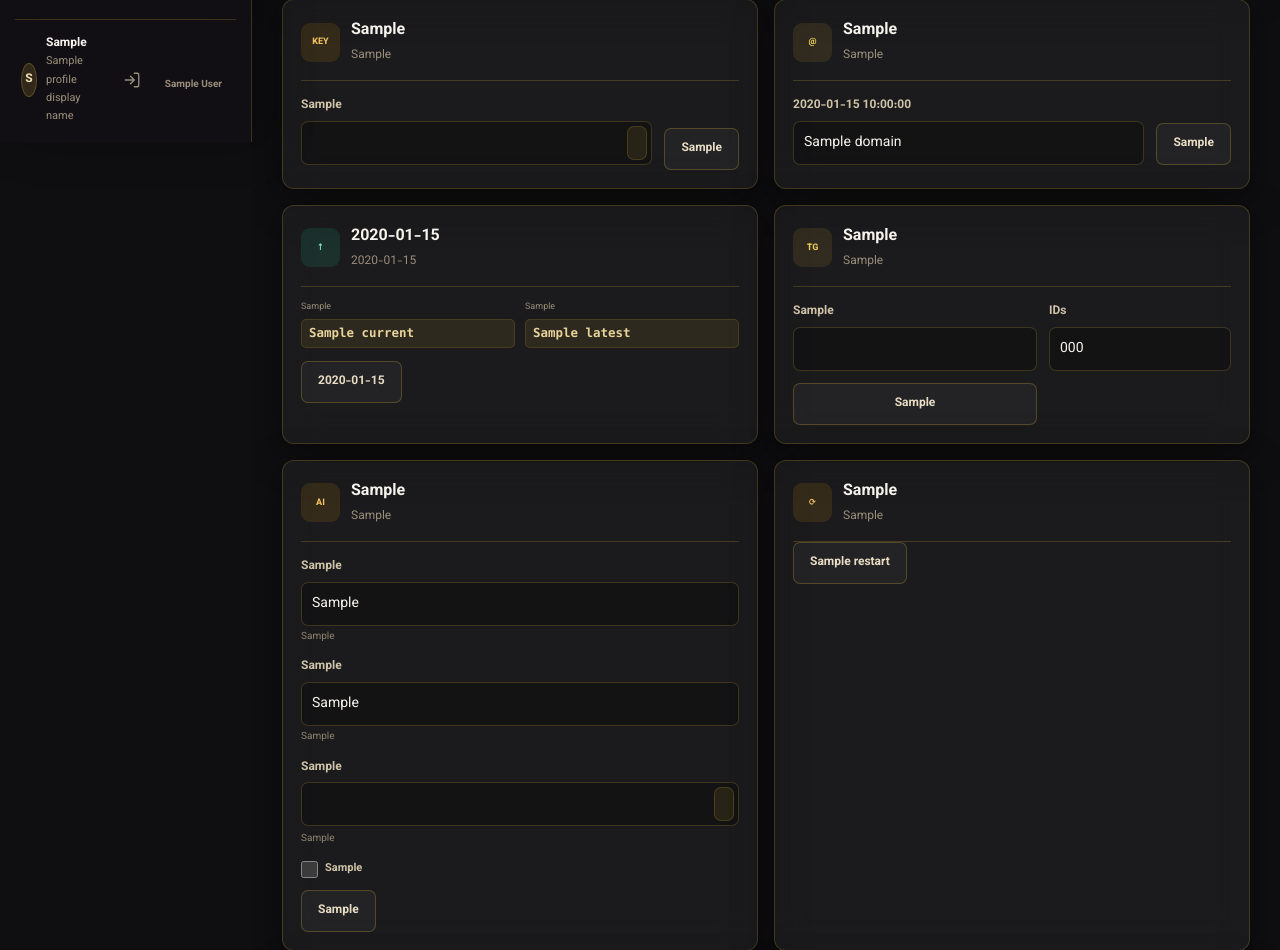
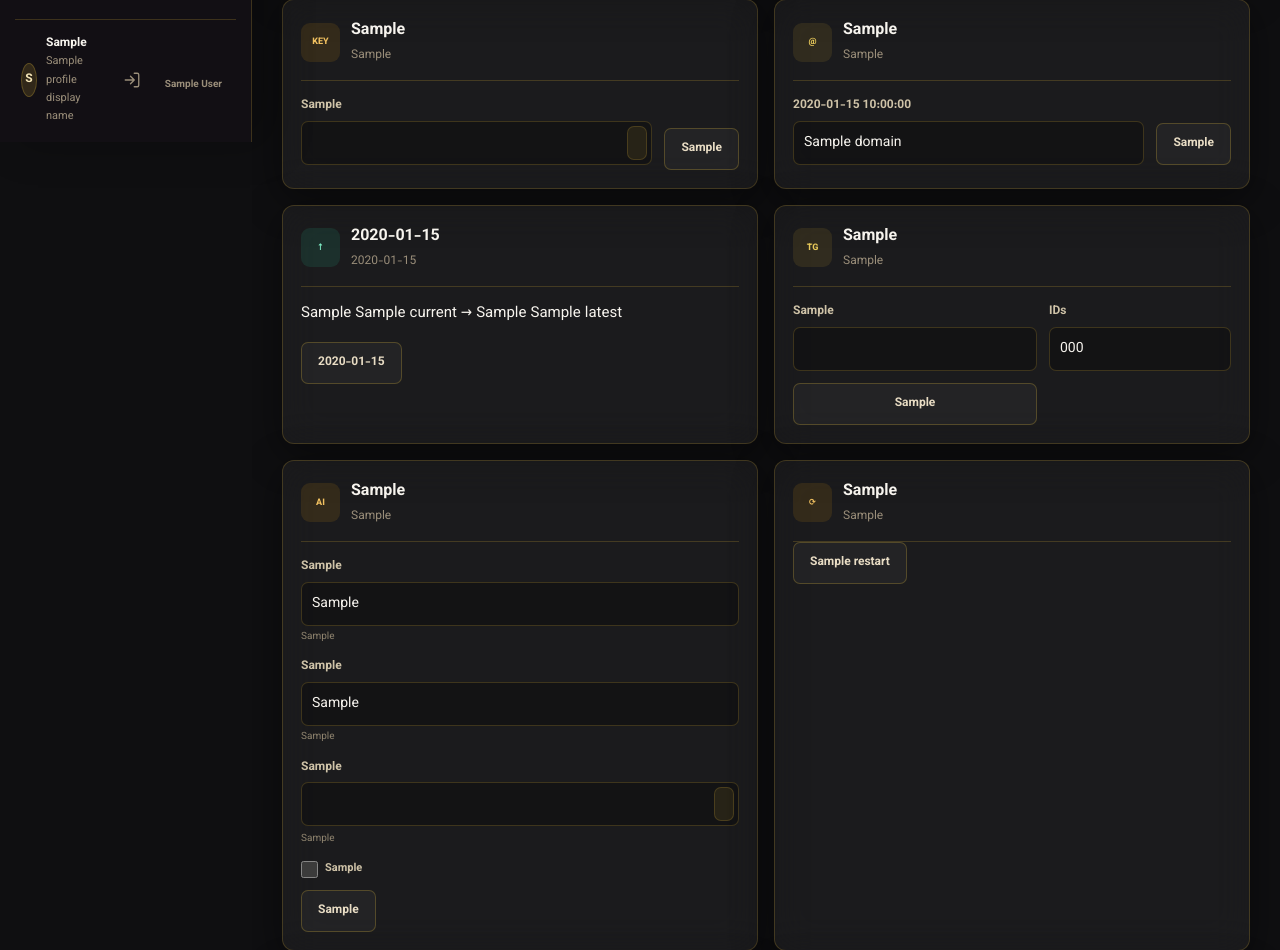
Before and after one commit to navidhaghpanah/ikev2-gui, a Python web app: template panel/templates/settings.html in a window 1280 px wide. Shown: the part 658-1608 px from the top of the page. Run offline with Jinja, Linux system fonts and the light colour scheme; the template is opened without the code that fills it: most values are stand-ins (such as "Sample title", 1, 10 or a date in 2020).

Commit message:
Settings: current version on one ellipsis line

```diff
--- a/panel/templates/settings.html
+++ b/panel/templates/settings.html
@@ -8,7 +8,7 @@
   <article class="panel settings-card"><header class="settings-heading"><span class="settings-icon amber">KEY</span><div><h2>{{ t.card_psk }}</h2><p>{{ t.card_psk_p }}</p></div></header><form method="post" action="{{ url_for('settings_psk') }}" class="settings-form"><input type="hidden" name="csrf_token" value="{{ csrf_token() }}"><label><span>{{ t.new_psk }}</span><span class="password-field"><input name="psk" type="password" dir="ltr" required minlength="16" maxlength="128" autocomplete="new-password"><button type="button" class="password-toggle" aria-label="{{ t.show_pass }}">{{ t.show_pass }}</button></span></label><button class="secondary-button" type="submit">{{ t.save_psk }}</button></form></article>
   <article class="panel settings-card"><header class="settings-heading"><span class="settings-icon blue">@</span><div><h2>{{ t.card_domain }}</h2><p>{{ t.card_domain_p }}</p></div></header><form method="post" action="{{ url_for('settings_domain') }}" class="settings-form"><input type="hidden" name="csrf_token" value="{{ csrf_token() }}"><label><span>{{ t.domain_now }}</span><input name="domain" dir="ltr" value="{{ domain or host }}" required></label><button class="secondary-button" type="submit">{{ t.save_domain }}</button></form></article>
   <article class="panel settings-card"><header class="settings-heading"><span class="settings-icon green">↑</span><div><h2>{{ t.card_update }}</h2><p>{% if update_info is none %}{{ t.update_none }}{% elif update_info.behind %}{{ t.update_behind % {'n': update_info.behind} }}{% else %}{{ t.update_ok }}{% endif %}</p></div></header>
-    {% if update_info %}<dl class="update-info"><div><dt>{{ t.ver_current }}</dt><dd><code dir="ltr">{{ update_info.current }}</code></dd></div><div><dt>{{ t.ver_latest }}</dt><dd><code dir="ltr">{{ update_info.latest }}</code></dd></div></dl>{% endif %}
+    {% if update_info %}<p class="update-line" dir="ltr" title="{{ update_info.current }} → {{ update_info.latest }}">{{ t.ver_current }} {{ update_info.current }} → {{ t.ver_latest }} {{ update_info.latest }}</p>{% endif %}
     <form method="post" action="{{ url_for('settings_update_apply') }}" data-confirm="{{ t.update_confirm }}" data-confirm-title="{{ t['update'] }}"><input type="hidden" name="csrf_token" value="{{ csrf_token() }}"><button class="{{ 'primary-button' if update_info and update_info.behind else 'secondary-button' }}" type="submit">{% if update_info is none %}{{ t.update_install }}{% elif update_info.behind %}{{ t.update_now }}{% else %}{{ t.update_again }}{% endif %}</button></form>
   </article>
   <article class="panel settings-card"><header class="settings-heading"><span class="settings-icon blue">TG</span><div><h2>{{ t.card_tg }}</h2><p>{% if telegram_bot_set %}{{ t.card_tg_on % {'tok': telegram_bot_masked} }}{% else %}{{ t.card_tg_off }}{% endif %}</p></div></header><form method="post" action="{{ url_for('settings_telegram') }}" class="settings-form"><input type="hidden" name="csrf_token" value="{{ csrf_token() }}"><label><span>{{ t.tg_token }}</span><input name="telegram_bot_token" dir="ltr" autocomplete="off"></label><label><span>IDs</span><input name="telegram_admin_ids" dir="ltr" value="{{ telegram_admin_ids }}"></label><button class="secondary-button" type="submit">{{ t.save_tg }}</button></form></article>
```
